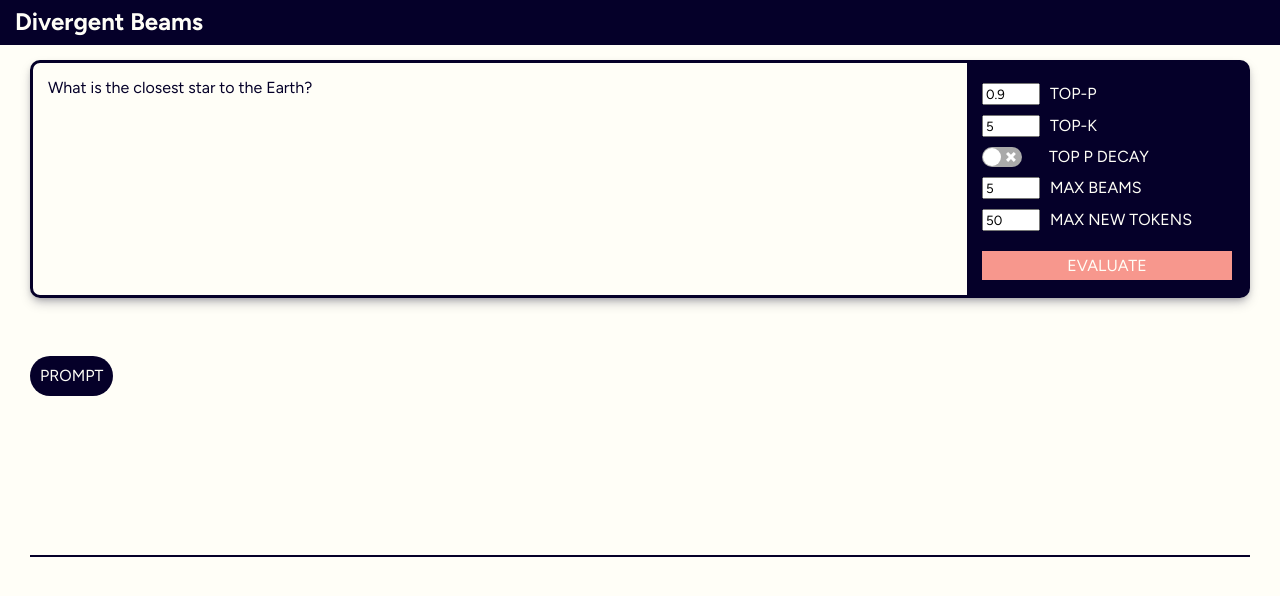
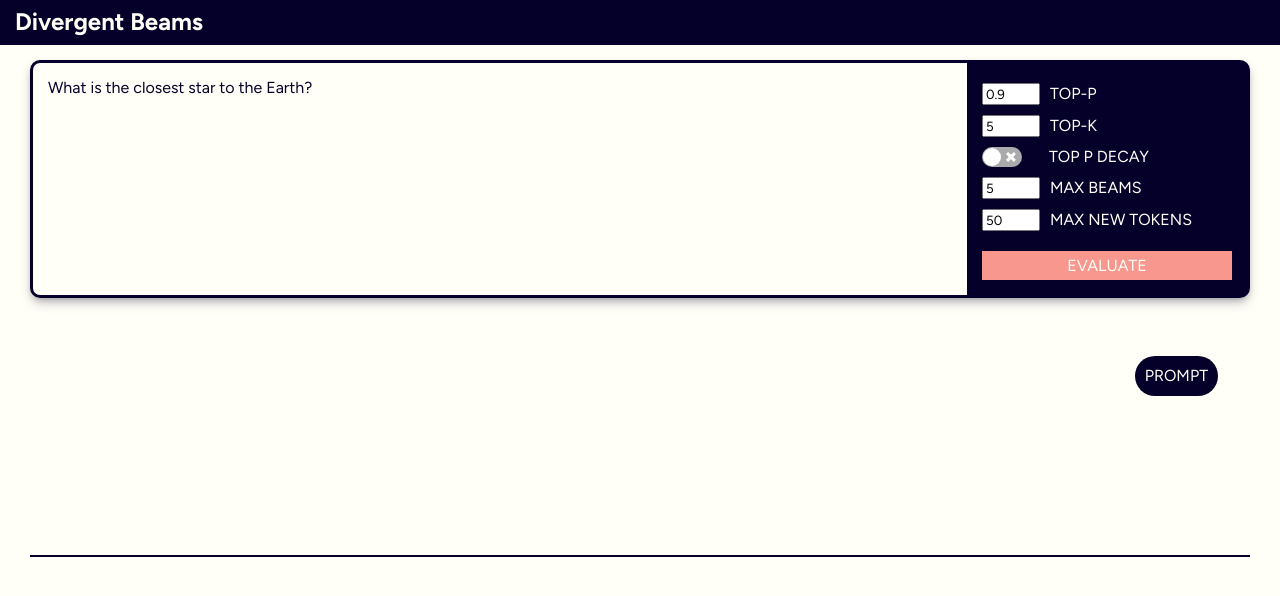
Before and after one commit to AaronJohnston/divergent-beams, a React (Vite) app in the folder ui/: page / in a window 1280 px wide. Shown: the top 596 px of the page. Built offline with nearby package versions, Linux system fonts and the light colour scheme.

Commit message:
More styling improvements

```diff
--- a/ui/src/App.css
+++ b/ui/src/App.css
@@ -247,4 +247,11 @@ button:hover {
 .horiz-content {
   scrollbar-color: var(--primary) var(--bg);
   overflow: auto;
+  flex-direction: row-reverse;
+  display: flex;
 }
+
+.horiz-content > div {
+  display: flex;
+  flex-direction: row;
+}
--- a/ui/src/GenTree.tsx
+++ b/ui/src/GenTree.tsx
@@ -12,6 +12,7 @@ export default function GenTree({
 }) {
   return (
     <div className="GenTree horiz-content">
+      <div>
         {isGenerating && (
           <div className="GenTree-generatingMenu">
             GENERATING...
@@ -28,5 +29,6 @@ export default function GenTree({
           <GenLevel key={level.id} level={level} />
         ))}
       </div>
+    </div>
   );
 }
```
Lines whose indentation alone changed are shown as unchanged.
